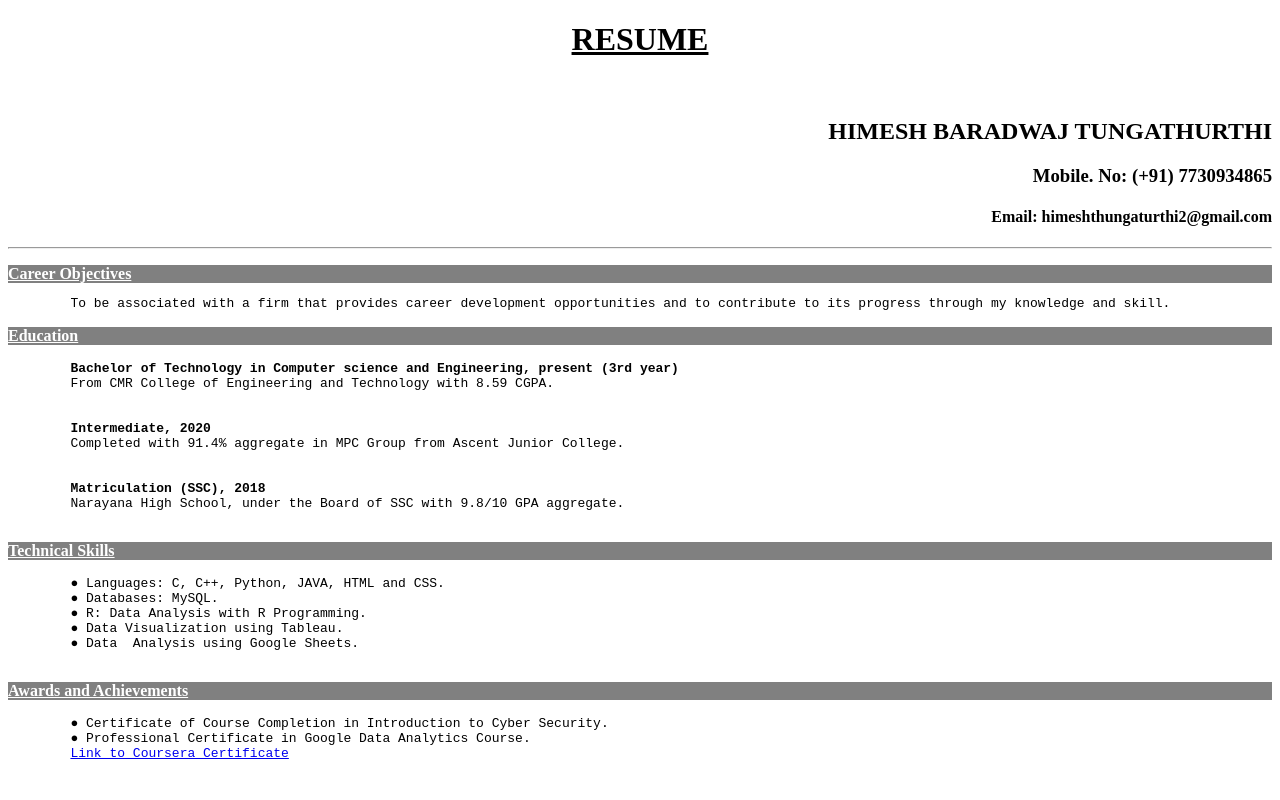
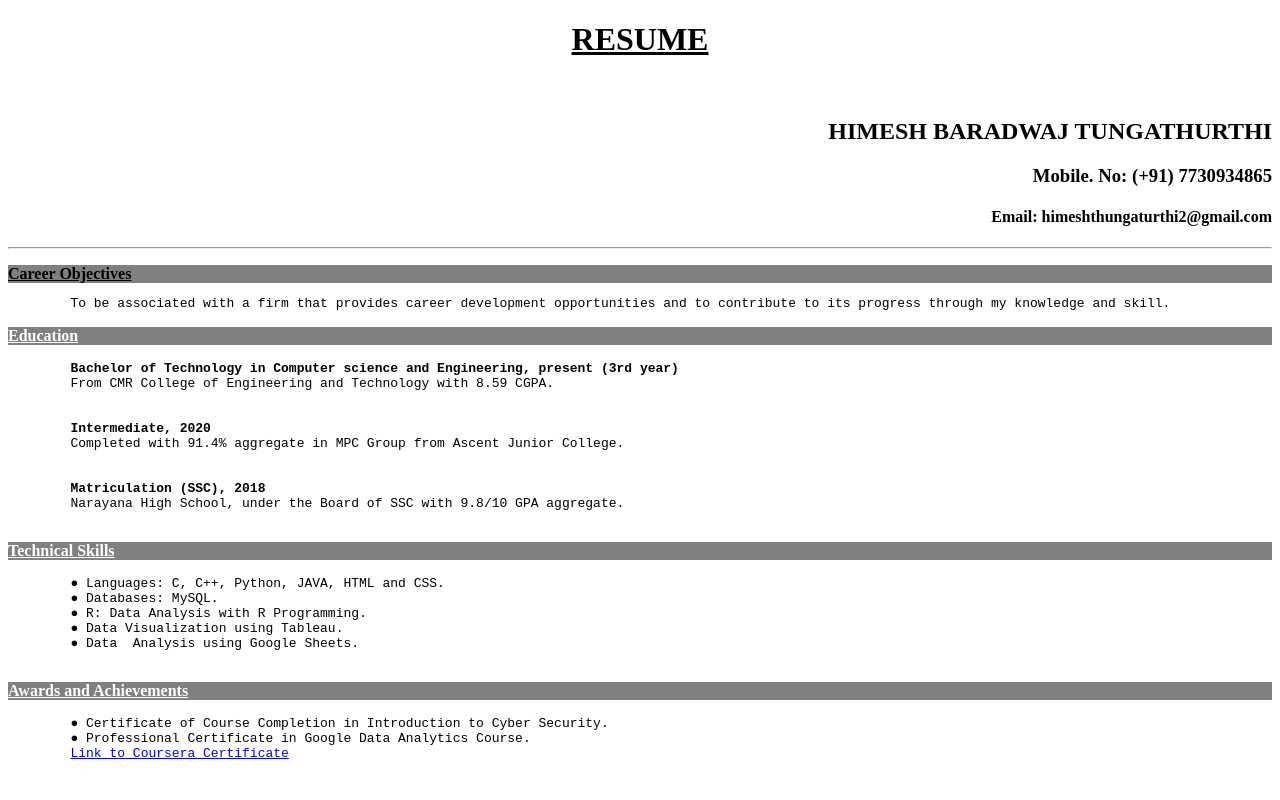
Before and after one commit to Himesh-7/mern-stack, a plain HTML site: page Resume.html in a window 1280 px wide. Shown: the top 800 px of the page. Drawn offline with Linux system fonts and the light colour scheme.

Commit message:
black added

```diff
--- a/Resume.html
+++ b/Resume.html
@@ -29,7 +29,7 @@
     </h4>
        <hr>
     <p>
-        <div style="background :gray;color:white;padding:0px;"><u><b>Career Objectives</b></u> <br></div>
+        <div style="background :gray;color:black;padding:0px;"><u><b>Career Objectives</b></u> <br></div>
 
 <pre>        To be associated with a firm that provides career development opportunities and to contribute to its progress through my knowledge and skill.</pre>
     </p>
```
